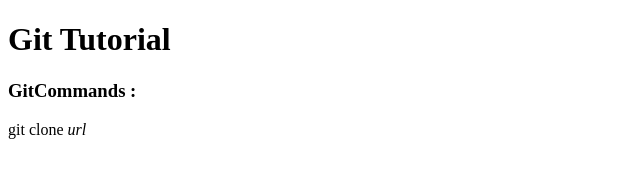
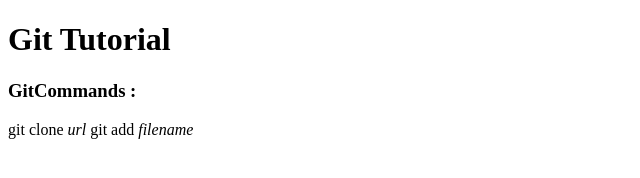
Before and after one commit to dsbuckeye/hello_world, a plain HTML site: page index.html in a window 1280 px wide. Shown: the whole page, without its empty margins (0-640 px from the left). Drawn offline with Linux system fonts and the light colour scheme.

Commit message:
Update index.html

```diff
--- a/index.html
+++ b/index.html
@@ -9,5 +9,6 @@
         <h1>Git Tutorial</h1>
         <h3>GitCommands : </h3>
         git clone <i>url</i>
+        git add <i>filename<i>
         <body>
         <html>
```
